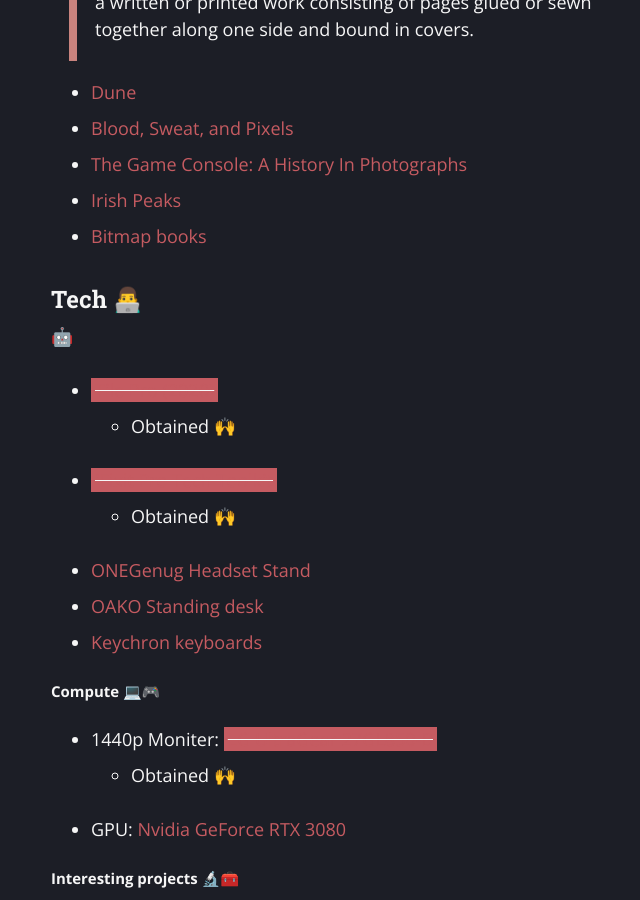
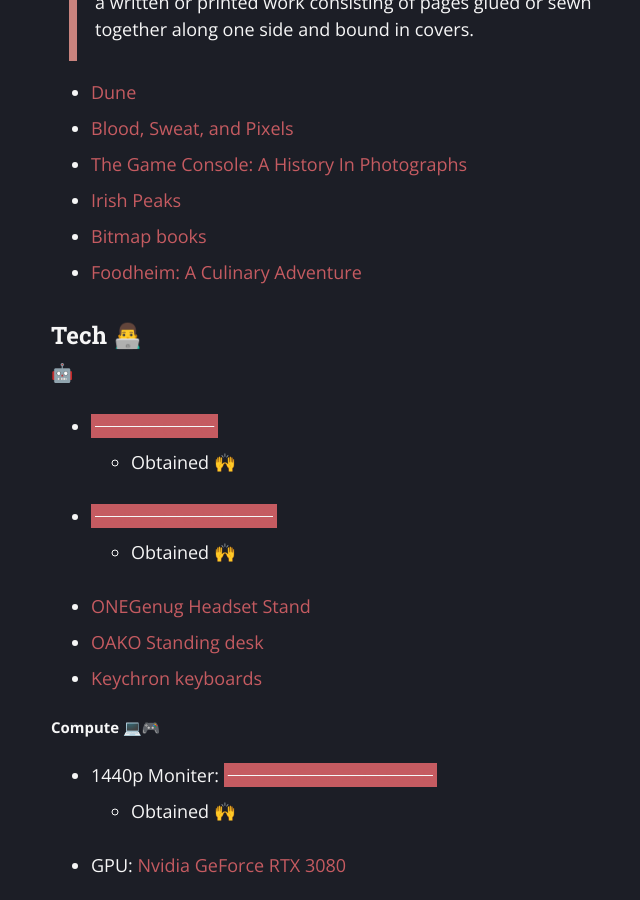
Before and after one commit to ragebflame/ragebflame.github.io, a Jekyll site: the page built from wishlist/index.md, in a window 1280 px wide and 900 px high, scrolled down 922 px. Shown: the whole window, without its empty margins (289-929 px from the left). Built offline with Jekyll 4.4.1, drawn with Linux system fonts in a browser that asks for light colours.

Commit message:
Updated Wishlist

```diff
--- a/wishlist/index.md
+++ b/wishlist/index.md
@@ -26,6 +26,7 @@
 - [The Game Console: A History In Photographs](https://www.amazon.co.uk/dp/1593277431/?coliid=I3R870HFD2LZ3B&colid=IYC1DEIBVM69&psc=1&ref_=lv_ov_lig_dp_it)
 - [Irish Peaks](https://irishpeaks.ie/products/irish-peaks-2021)
 - [Bitmap books](https://www.bitmapbooks.co.uk/collections/all)
+- [Foodheim: A Culinary Adventure](https://www.amazon.co.uk/Foodheim-Culinary-Adventure-Eric-Wareheim/dp/1984858521)
 
 ### Tech 👨‍💻
 
```
Also changed, not shown: Gemfile.lock.
